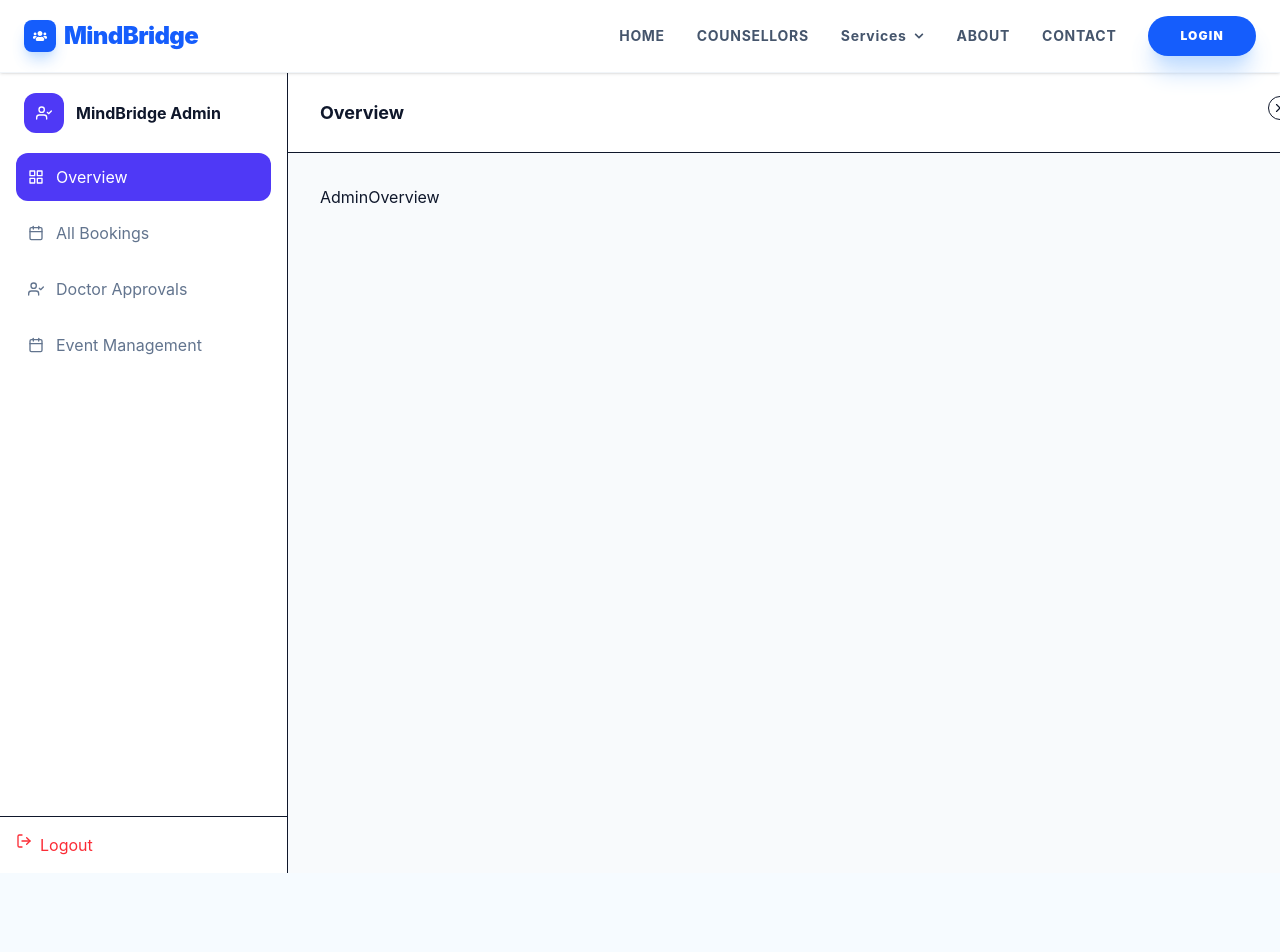
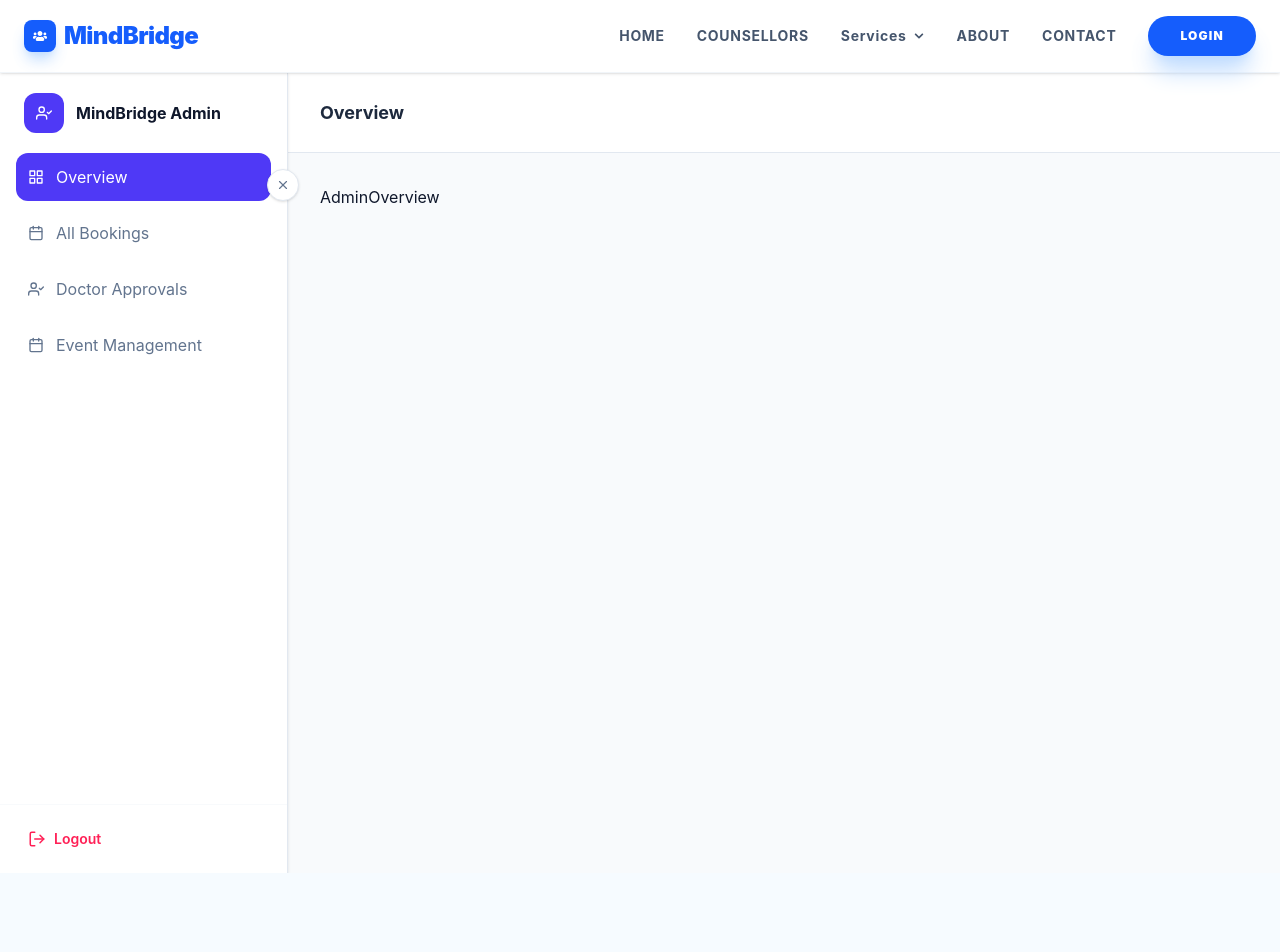
Before and after one commit to AaishaShahani2001/Y3S1-ITPM, a React app in the folder frontend/: page /admin-dashboard in a window 1280 px wide. Shown: the top 952 px of the page. Built offline with nearby package versions, Linux system fonts and the light colour scheme; the HTML template or start-up script is replaced by a standard one.

Commit message:
fixed layout issue

```diff
--- a/frontend/src/pages/admin/AdminDashboard.jsx
+++ b/frontend/src/pages/admin/AdminDashboard.jsx
@@ -26,11 +26,14 @@ const AdminDashboard = () => {
   };
 
   return (
-    // ❌ removed overflow-hidden
-    <div className="flex min-h-screen bg-[#f8fafc] font-sans text-slate-900">
+    <div className="flex h-screen min-h-0 w-full overflow-hidden bg-[#f8fafc] font-sans text-slate-900">
 
       {/* SIDEBAR */}
-      <aside className={`${isSidebarOpen ? 'w-72' : 'w-20'} bg-white border-r flex flex-col`}>
+      <aside
+        className={`relative shrink-0 border-r border-slate-200 bg-white shadow-sm transition-[width] duration-300 ease-in-out ${
+          isSidebarOpen ? 'w-72' : 'w-20'
+        } flex flex-col`}
+      >
 
         <div className="h-20 flex items-center px-6">
           <div className="flex items-center gap-3">
@@ -58,33 +61,39 @@ const AdminDashboard = () => {
           ))}
         </nav>
 
-        <div className="p-4 border-t">
-          <button className="flex gap-2 text-red-500">
-            <FiLogOut /> Logout
+        <div className="border-t border-slate-50 p-4">
+          <button
+            type="button"
+            className={`flex w-full items-center gap-2 rounded-xl px-3 py-2 text-sm font-semibold text-rose-500 transition-colors hover:bg-rose-50 ${
+              !isSidebarOpen ? 'justify-center' : ''
+            }`}
+          >
+            <FiLogOut className="text-lg shrink-0" />
+            {isSidebarOpen && <span>Logout</span>}
           </button>
         </div>
 
         <button
+          type="button"
+          aria-label={isSidebarOpen ? 'Collapse sidebar' : 'Expand sidebar'}
           onClick={() => setSidebarOpen(!isSidebarOpen)}
-          className="absolute -right-3 top-24 bg-white border rounded-full p-1"
+          className="absolute -right-3 top-24 z-40 flex h-8 w-8 items-center justify-center rounded-full border border-slate-200 bg-white text-slate-500 shadow-sm transition-colors hover:border-indigo-200 hover:text-indigo-600"
         >
           {isSidebarOpen ? <FiX size={14} /> : <FiMenu size={14} />}
         </button>
       </aside>
 
       {/* MAIN */}
-      <main className="flex-1 flex flex-col">
+      <main className="flex min-h-0 min-w-0 flex-1 flex-col overflow-hidden">
 
         {/* HEADER */}
-        <header className="h-20 bg-white flex items-center px-8 border-b">
-          <h1 className="font-bold text-lg">{activeTab}</h1>
+        <header className="flex h-20 shrink-0 items-center border-b border-slate-200 bg-white px-6 md:px-8">
+          <h1 className="text-lg font-bold text-slate-800">{activeTab}</h1>
         </header>
 
-        {/* ✅ THIS FIX ENABLES SCROLL */}
-        <div className="flex-1 overflow-y-auto p-8">
-          {renderContent()}
+        <div className="flex min-h-0 flex-1 flex-col overflow-y-auto scroll-smooth p-6 md:p-8">
+          <div className="mx-auto w-full max-w-7xl pb-10">{renderContent()}</div>
         </div>
-
       </main>
     </div>
   );
```
